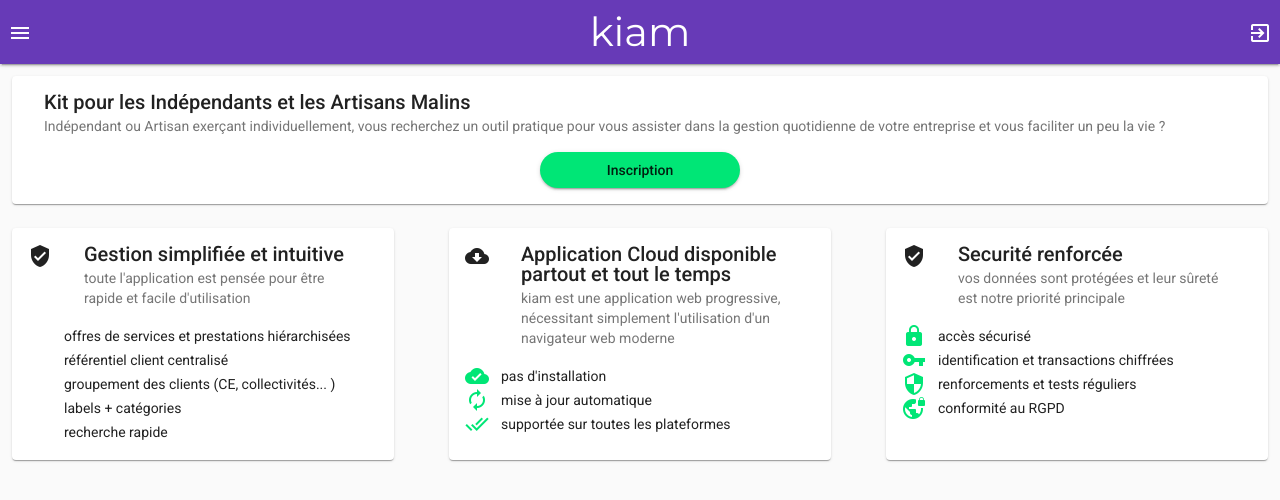
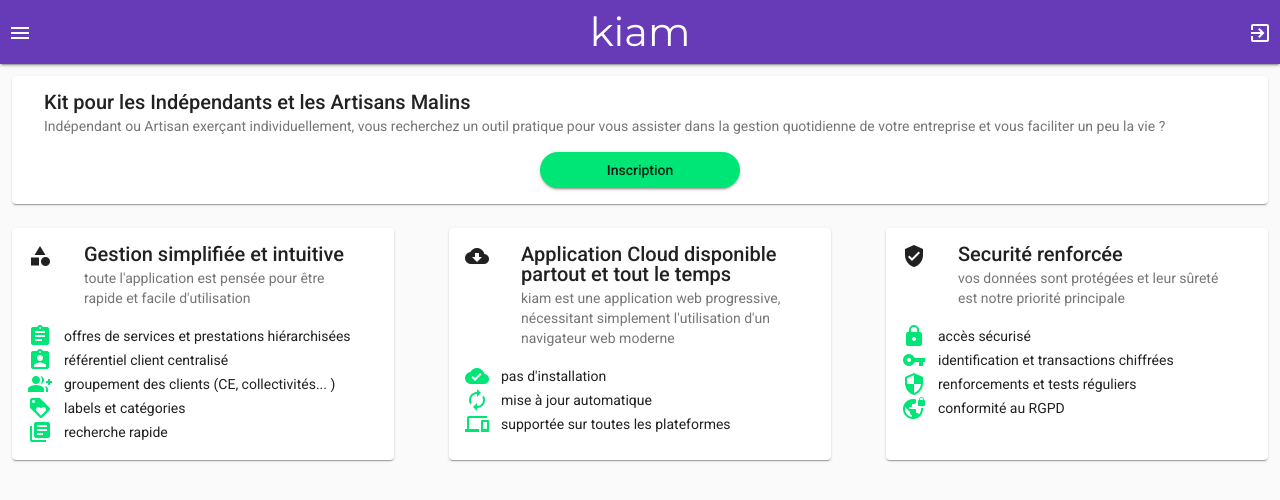
Before and after one commit to trendev/kiam-welcome, an Angular app: page /home in a window 1280 px wide. Shown: the top 500 px of the page. Built offline with nearby package versions, Linux system fonts and the light colour scheme.

Commit message:
update icons

```diff
--- a/src/app/home/home.component.html
+++ b/src/app/home/home.component.html
@@ -20,30 +20,30 @@
     <div class="features">
         <mat-card class="feature_card">
             <mat-card-header>
-                <i mat-card-avatar class="material-icons">verified_user</i>
+                <i mat-card-avatar class="material-icons">category</i>
                 <mat-card-title>Gestion simplifiée et intuitive</mat-card-title>
                 <mat-card-subtitle>toute l'application est pensée pour être rapide et facile d'utilisation
                 </mat-card-subtitle>
             </mat-card-header>
             <mat-card-content>
                 <div class="item">
-                    <mat-icon color="accent"></mat-icon>
+                    <mat-icon color="accent">assignment</mat-icon>
                     <span>offres de services et prestations hiérarchisées</span>
                 </div>
                 <div class="item">
-                    <mat-icon color="accent"></mat-icon>
+                    <mat-icon color="accent">assignment_ind</mat-icon>
                     <span>référentiel client centralisé</span>
                 </div>
                 <div class="item">
-                    <mat-icon color="accent"></mat-icon>
+                    <mat-icon color="accent">group_add</mat-icon>
                     <span>groupement des clients (CE, collectivités... )</span>
                 </div>
                 <div class="item">
-                    <mat-icon color="accent"></mat-icon>
-                    <span>labels + catégories</span>
+                    <mat-icon color="accent">loyalty</mat-icon>
+                    <span>labels et catégories</span>
                 </div>
                 <div class="item">
-                    <mat-icon color="accent"></mat-icon>
+                    <mat-icon color="accent">library_books</mat-icon>
                     <span>recherche rapide</span>
                 </div>
             </mat-card-content>
@@ -65,7 +65,7 @@
                     <span>mise à jour automatique</span>
                 </div>
                 <div class="item">
-                    <mat-icon color="accent">done_all</mat-icon>
+                    <mat-icon color="accent">devices</mat-icon>
                     <span>supportée sur toutes les plateformes</span>
                 </div>
             </mat-card-content>
```
